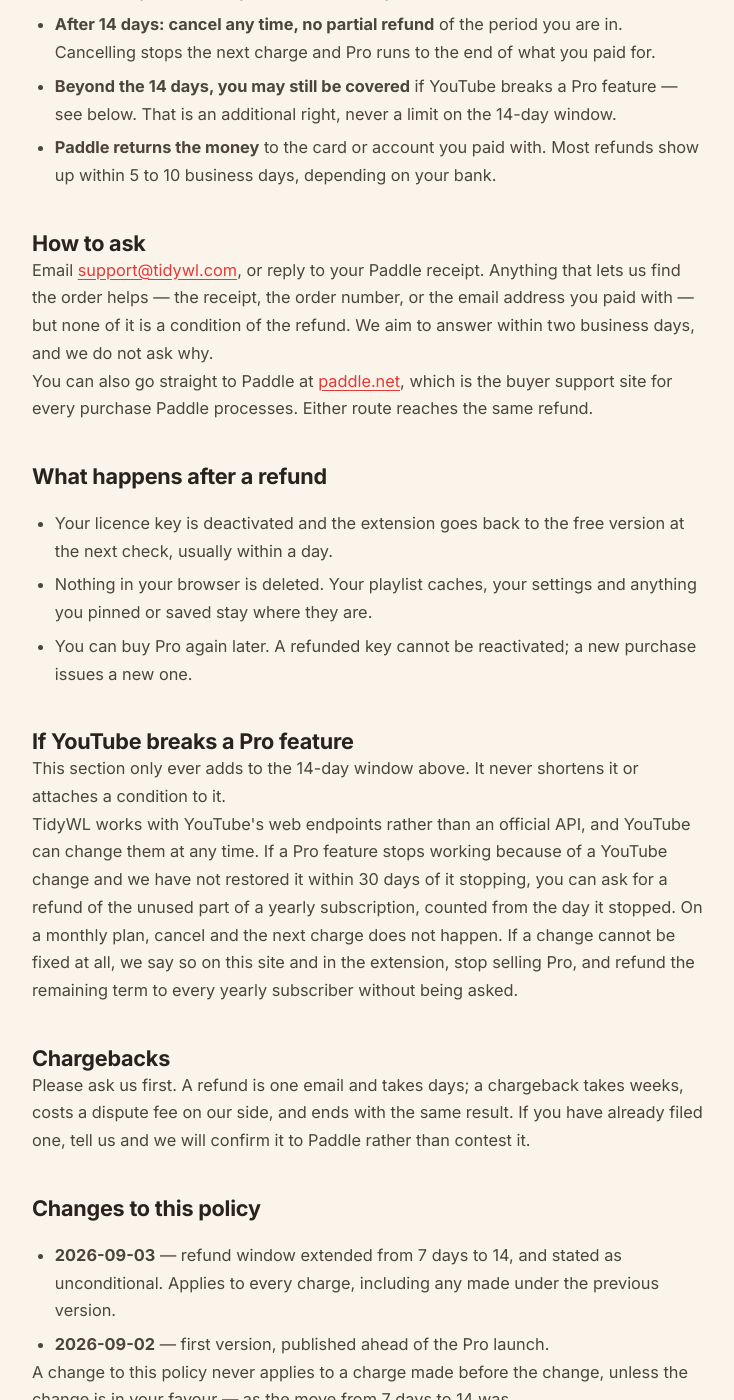
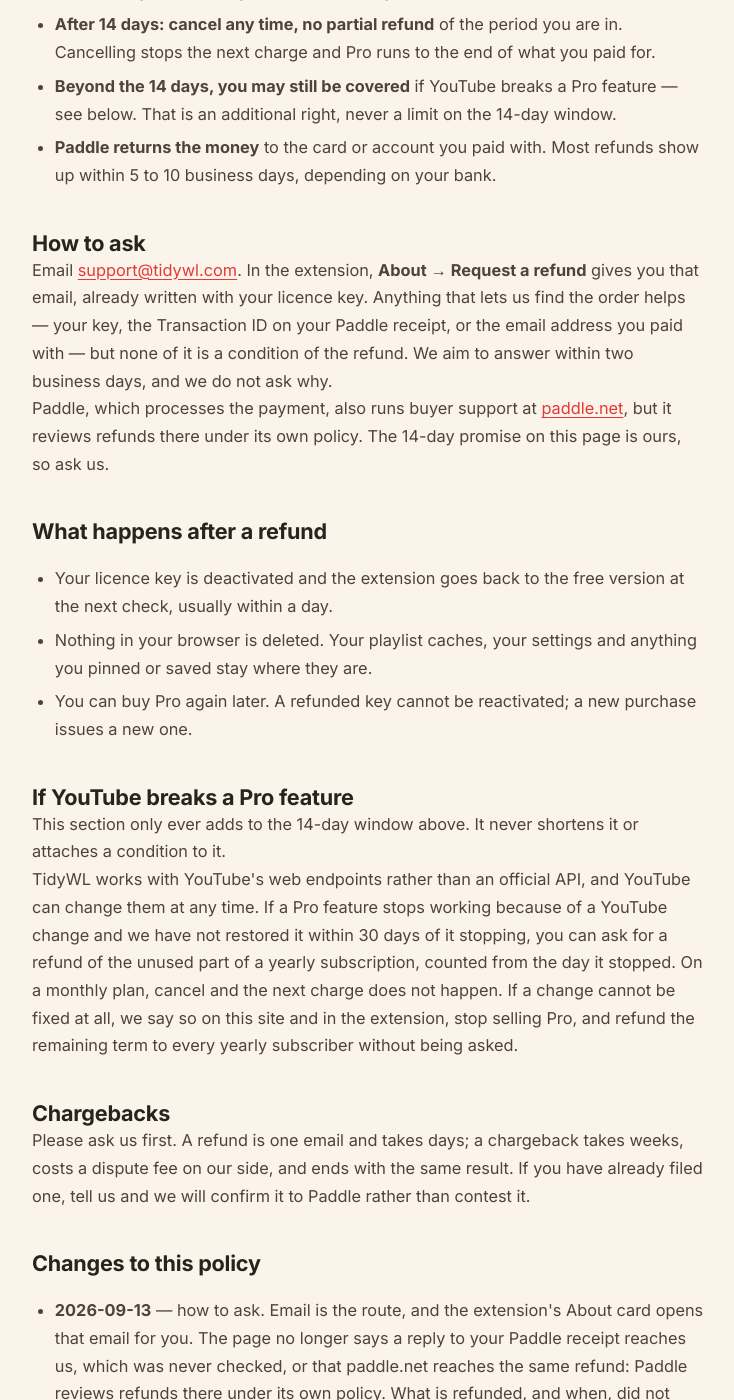
Before and after one commit to dominic-lam/tidywl-site, a Jekyll site: the page built from refunds/index.html, in a window 1280 px wide and 1400 px high, scrolled down 473 px. Shown: the whole window, without its empty margins (272-1006 px from the left). Built offline with Jekyll 4.4.1, drawn with Linux system fonts in a browser that asks for light colours; some of the changed text lies outside the part shown.

Commit message:
[refunds]: email is the one refund route, and cancelling points to Manage subscription
The live test purchases found no refund request in the Paddle receipt email or the customer portal, and no cancel link in the receipt. The refund policy now names support email as the route and no longer promises that a receipt reply or paddle.net reaches the same refund; the terms and the success page stop sending people to a receipt link that does not exist. Both legal pages log the change.

Co-Authored-By: Claude Opus 5 (1M context) <noreply@anthropic.com>
Claude-Session: https://claude.ai/code/session_01BZAFCfQPRS34tGwekxpbEN

```diff
--- a/checkout/success/index.html
+++ b/checkout/success/index.html
@@ -41,7 +41,7 @@ sitemap: false
     <p>Every Paddle receipt, the first and each renewal, shows a <strong>Transaction ID</strong> that starts with <code>txn_</code>. Paste it into <strong>Find my key</strong> on <a href="/checkout/success/">this page</a>, or into <strong>Have a key?</strong> in the TidyWL About card, which finds the key and switches Pro on in one step. On a computer where Pro is already on, the About card shows the key too.</p>
     <p>Anyone holding a Transaction ID can see the key, so keep your receipts to yourself. Still stuck? Email <a href="mailto:support@tidywl.com">support@tidywl.com</a> from the address you paid with.</p>
 
-    <p class="privacy-meta">Fourteen-day full refund on every charge, no questions — <a href="/refunds/">refund policy</a>. Cancel any time from your Paddle receipt.</p>
+    <p class="privacy-meta">Fourteen-day full refund on every charge, no questions — <a href="/refunds/">refund policy</a>. Cancel any time from <strong>Manage subscription</strong> in the extension's About card.</p>
   </div>
 </section>
 
--- a/refunds/index.html
+++ b/refunds/index.html
@@ -20,8 +20,8 @@ permalink: /refunds/
     </ul>
 
     <h2>How to ask</h2>
-    <p>Email <a href="mailto:support@tidywl.com">support@tidywl.com</a>, or reply to your Paddle receipt. Anything that lets us find the order helps — the receipt, the order number, or the email address you paid with — but none of it is a condition of the refund. We aim to answer within two business days, and we do not ask why.</p>
-    <p>You can also go straight to Paddle at <a href="https://paddle.net" target="_blank" rel="noopener">paddle.net</a>, which is the buyer support site for every purchase Paddle processes. Either route reaches the same refund.</p>
+    <p>Email <a href="mailto:support@tidywl.com">support@tidywl.com</a>. In the extension, <strong>About → Request a refund</strong> gives you that email, already written with your licence key. Anything that lets us find the order helps — your key, the Transaction ID on your Paddle receipt, or the email address you paid with — but none of it is a condition of the refund. We aim to answer within two business days, and we do not ask why.</p>
+    <p>Paddle, which processes the payment, also runs buyer support at <a href="https://paddle.net" target="_blank" rel="noopener">paddle.net</a>, but it reviews refunds there under its own policy. The 14-day promise on this page is ours, so ask us.</p>
 
     <h2>What happens after a refund</h2>
     <ul>
@@ -39,6 +39,7 @@ permalink: /refunds/
 
     <h2>Changes to this policy</h2>
     <ul>
+      <li><strong>2026-09-13</strong> — how to ask. Email is the route, and the extension's About card opens that email for you. The page no longer says a reply to your Paddle receipt reaches us, which was never checked, or that paddle.net reaches the same refund: Paddle reviews refunds there under its own policy. What is refunded, and when, did not change.</li>
       <li><strong>2026-09-03</strong> — refund window extended from 7 days to 14, and stated as unconditional. Applies to every charge, including any made under the previous version.</li>
       <li><strong>2026-09-02</strong> — first version, published ahead of the Pro launch.</li>
     </ul>
--- a/terms/index.html
+++ b/terms/index.html
@@ -37,7 +37,7 @@ permalink: /terms/
     <ul>
       <li><strong>Plans.</strong> Pro is sold as a monthly or a yearly subscription. Prices are shown in US dollars on the Pro page; Paddle's checkout shows the amount in your currency and adds any tax that applies where you live.</li>
       <li><strong>Billing in advance.</strong> You are charged at the start of each period. A subscription renews automatically at the end of each period until you cancel.</li>
-      <li><strong>Cancelling.</strong> Cancel any time from the link in your Paddle receipt, or by emailing <a href="mailto:support@tidywl.com">support@tidywl.com</a>. Cancelling stops future charges. Pro keeps working until the end of the period you already paid for, and then the extension goes back to the free version. Nothing in your browser is deleted.</li>
+      <li><strong>Cancelling.</strong> Cancel any time from <strong>Manage subscription</strong> in the extension's About card, or by emailing <a href="mailto:support@tidywl.com">support@tidywl.com</a>. Cancelling stops future charges. Pro keeps working until the end of the period you already paid for, and then the extension goes back to the free version. Nothing in your browser is deleted.</li>
       <li><strong>Price changes.</strong> If a price goes up, we tell existing subscribers at least 30 days before it applies to them, and it only applies from the next renewal. You can cancel before then.</li>
     </ul>
 
@@ -79,6 +79,7 @@ permalink: /terms/
 
     <h2>Changes to these terms</h2>
     <ul>
+      <li><strong>2026-09-13</strong> — a correction to <em>Cancelling</em>. These terms said to cancel from a link in your Paddle receipt, and Paddle's receipt carries no such link, so they now point to Manage subscription in the extension's About card. Nothing you agreed to changed.</li>
       <li><strong>2026-09-02</strong> — first version, published ahead of the Pro launch.</li>
     </ul>
     <p>Material changes will be listed here with a date and announced in the dashboard's What's New. Changes to prices or to the refund rules never apply to a period you have already paid for.</p>
```
